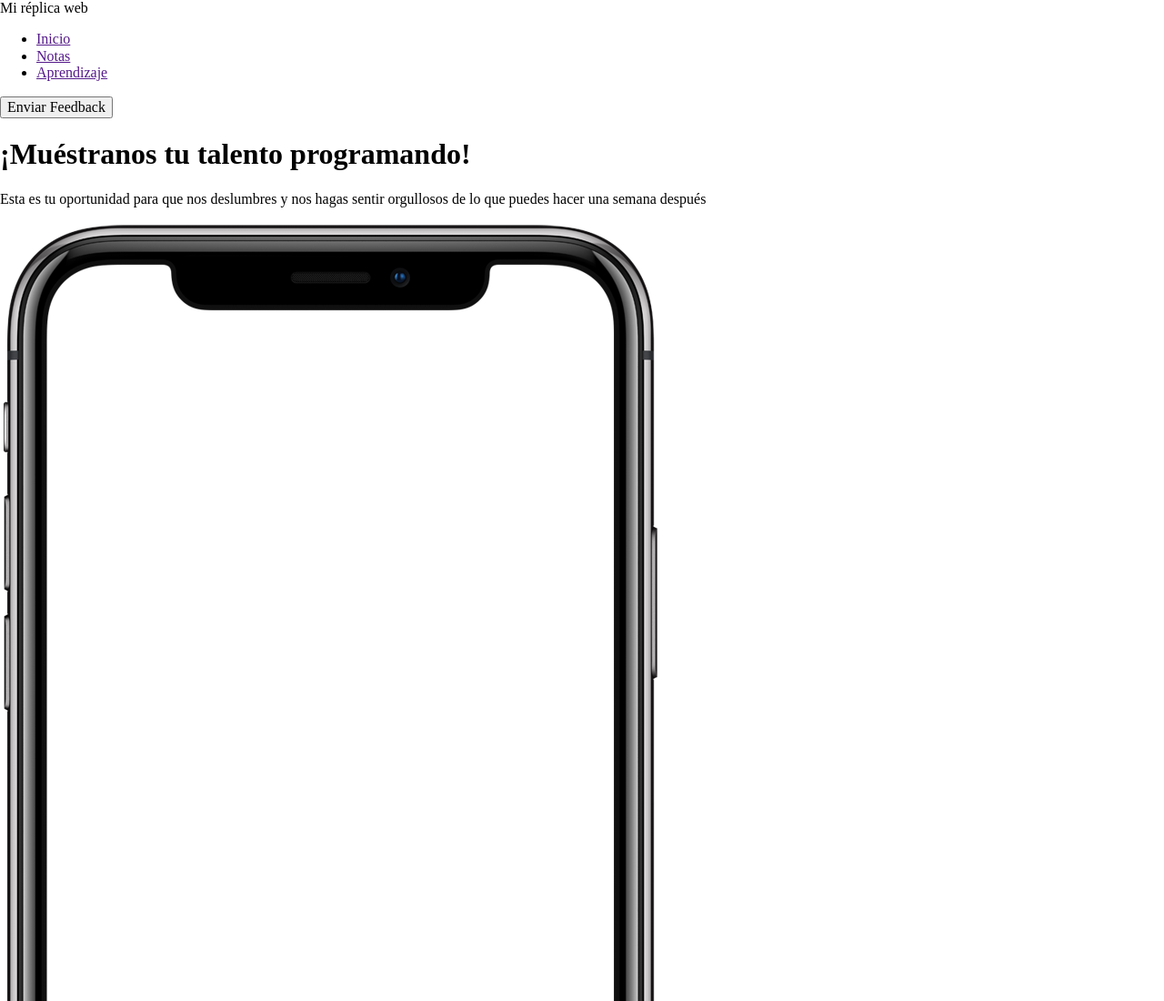
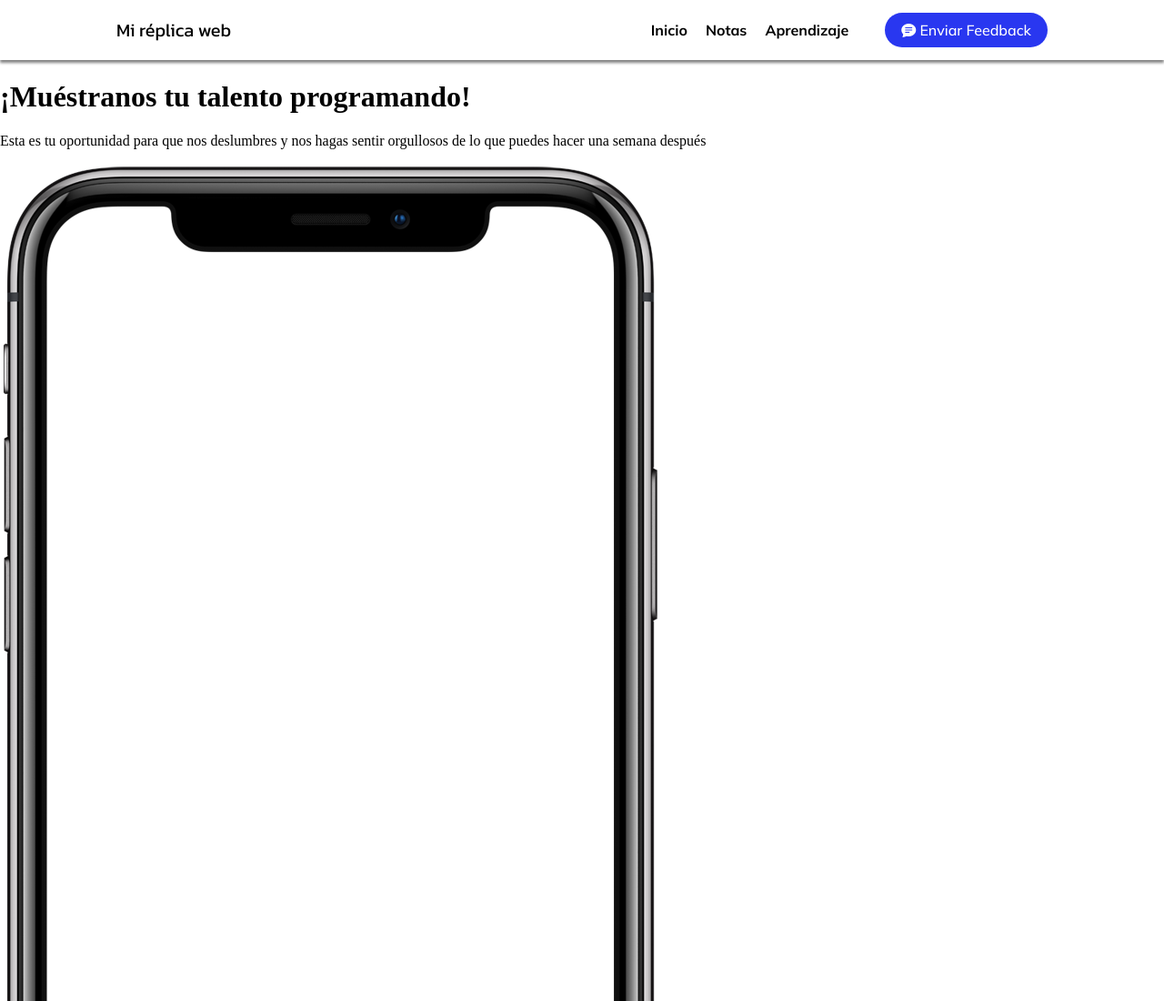
Before and after one commit to ElCabal/Mi-Replica-Web, a plain HTML site: page index.html in a window 1280 px wide. Shown: the top 1100 px of the page at 91% size. Drawn offline with nearby package versions, Linux system fonts and the light colour scheme.

Commit message:
avance barra de navegación

```diff
--- a/CSS/estilos.css
+++ b/CSS/estilos.css
@@ -0,0 +1,49 @@
+header {
+  background-color: white;
+  display: flex;
+  justify-content: space-between;
+  align-items: center;
+  padding: 0.5rem 2rem;
+  box-shadow: 0px 3px 3px 0px gray;
+}
+.logotxt {
+  /*caja que contiene el logo*/
+  margin-left: 6rem;
+}
+.txt {
+  /*texto del logotxt*/
+  font-family: "Kanit", sans-serif;
+  font-size: 20px;
+  font-weight: medium;
+}
+.nav-menu {
+  display: flex;
+  align-items: center;
+  margin-right: 6rem;
+  font-family: "Mulish", sans-serif;
+  font-weight: bold;
+}
+.nav-menu ul {
+  display: flex;
+  list-style-type: none;
+  text-decoration: none;
+}
+.nav-menu li a {
+  margin-right: 20px;
+  text-decoration: none;
+  color: black;
+}
+.nav-menu a:hover {
+  color: #2937f0;
+}
+i {
+  color: white;
+}
+.btnnav {
+  color: white;
+  background-color: #2937f0;
+  padding: 10px 18px;
+  border-radius: 100px 100px;
+  border: none;
+  margin-left: 20px;
+}
--- a/index.html
+++ b/index.html
@@ -11,22 +11,24 @@
     href="https://fonts.googleapis.com/css2?family=Mulish:ital,wght@0,300;0,500;0,600;0,700;1,300;1,500;1,600;1,700&amp;display=swap"
     rel="stylesheet" />
   <link href="https://fonts.googleapis.com/css2?family=Kanit:ital,wght@0,400;1,400&amp;display=swap" rel="stylesheet" />
+  <link href="https://cdn.jsdelivr.net/npm/bootstrap-icons@1.5.0/font/bootstrap-icons.css" rel="stylesheet" />
   <link rel="stylesheet" href="CSS/normalize.css">
   <link rel="stylesheet" href="CSS/estilos.css">
   <title>Replica Web</title>
 </head>
 
 <body>
-  <header>
-    <nav>
-      <div><span>Mi réplica web</span></div>
+  <header class="header">
+    <div class="logotxt"><span class="txt">Mi réplica web</span></div>
+    <nav class="nav-menu">
       <ul>
-        <li><a href="">Inicio</a></li>
-        <li><a href="">Notas</a></li>
-        <li><a href="">Aprendizaje</a></li>
+        <li><a href="#">Inicio</a></li>
+        <li><a href="#">Notas</a></li>
+        <li><a href="#">Aprendizaje</a></li>
       </ul>
-      <button>Enviar Feedback</button>
+      <button class="btnnav"> <i class="bi bi-chat-text-fill"></i> Enviar Feedback</button>
     </nav>
+
   </header>
   <main>
     <section>
```
